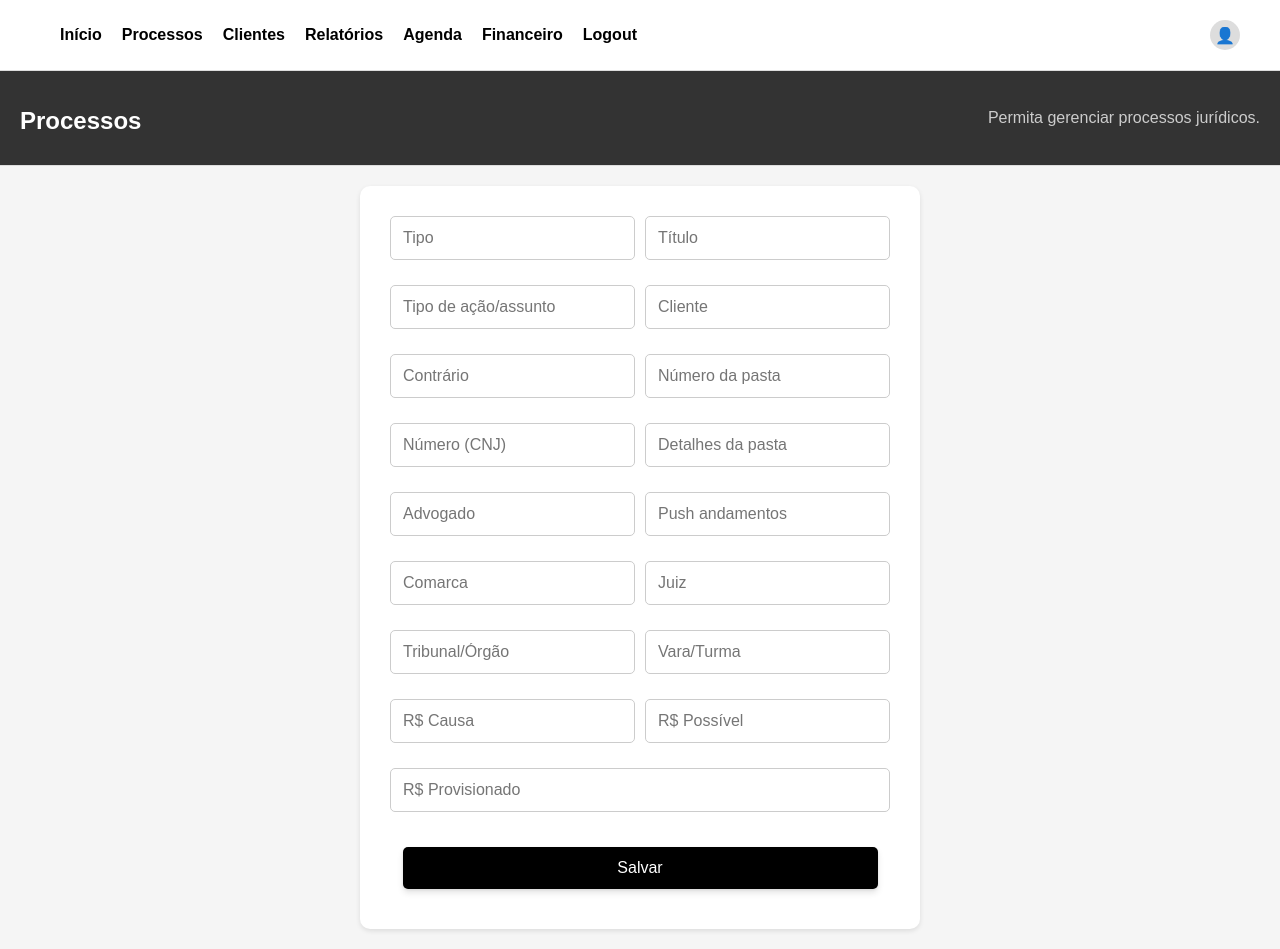
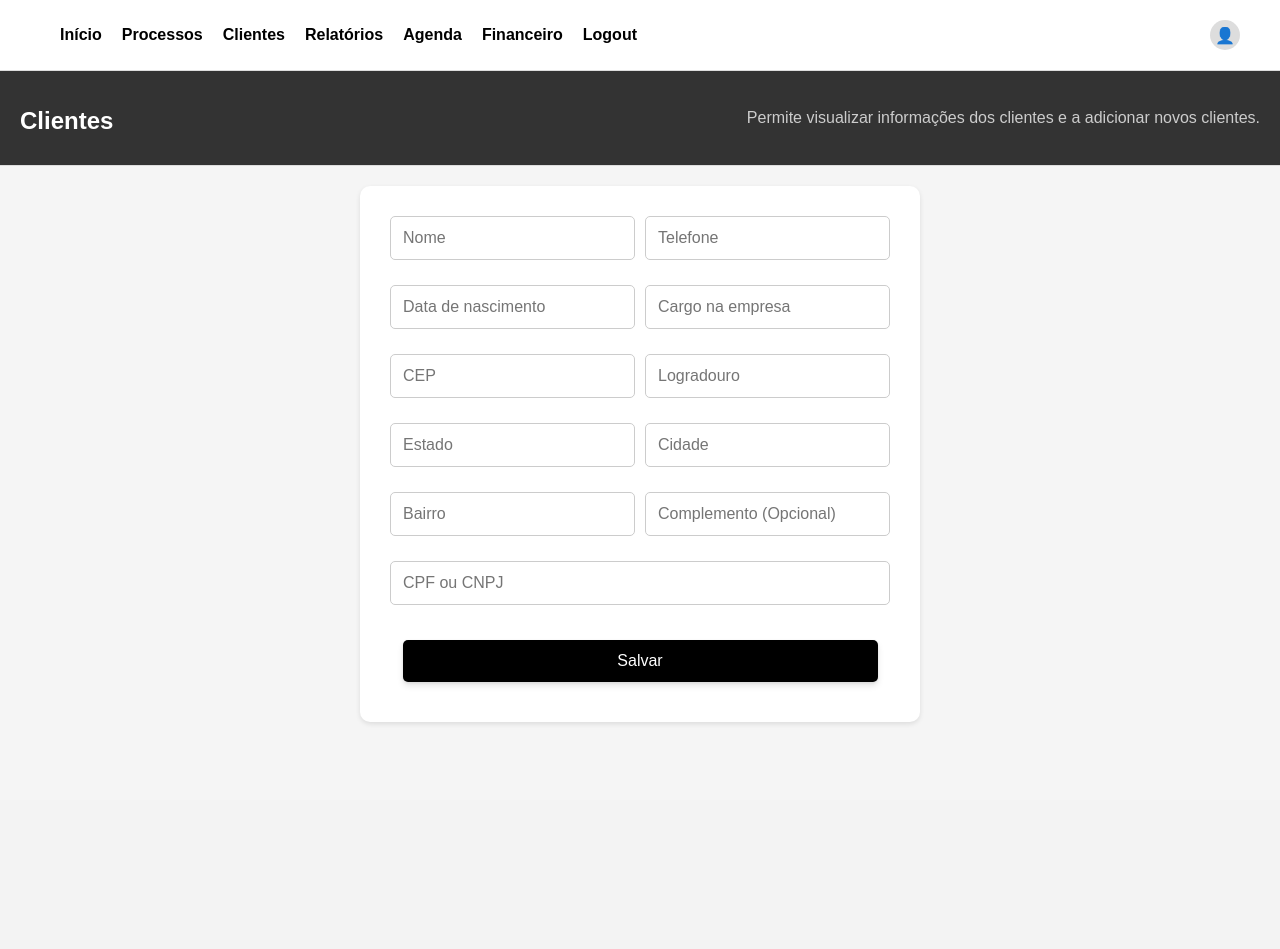
Before and after one commit to marcelomanchester/advocatus, a Django app: page /clients/register/ in a window 1280 px wide. After the commit the page ends 724 px from the top, so only its background shows below. Run offline with Django 5.2, Linux system fonts and the light colour scheme.

Commit message:
Clients register page

```diff
--- a/clients/templates/client_register.html
+++ b/clients/templates/client_register.html
@@ -9,8 +9,8 @@
 {% block 'body' %}
 {% include "partials/navbar.html" %}
 <header class="process_register-header">
-    <h1>Processos</h1>
-    <p>Permita gerenciar processos jurídicos.</p>
+    <h1>Clientes</h1>
+    <p>Permite visualizar informações  dos clientes e a adicionar novos clientes.</p>
 </header>
 
 <div class="container">
@@ -20,26 +20,18 @@
         {% endfor %}
     {% endif %}
     <form method='POST' class="form-container">{% csrf_token %}
-        <input type="text" name="tipo" placeholder="Tipo" required>
-        <input type="text" name="titulo" placeholder="Título" required>
-        <input type="text" name="tipo_acao" placeholder="Tipo de ação/assunto" required>
-        <input type="text" name="cliente" placeholder="Cliente" required>
-        <input type="text" name="contrario" placeholder="Contrário" required>
-        <input type="text" name="numero_pasta" placeholder="Número da pasta" required>
-        <input type="text" name="numero_cnj" placeholder="Número (CNJ)" required>
-        <input type="text" name="detalhes_pasta" placeholder="Detalhes da pasta" required>
-        <input type="text" name="advogado" placeholder="Advogado" required>
-        <input type="text" name="push_andamentos" placeholder="Push andamentos" required>
-        <input type="text" name="comarca" placeholder="Comarca" required>
-        <input type="text" name="juiz" placeholder="Juiz" required>
+        <input type="text" name="nome" placeholder="Nome" required>
+        <input type="text" name="telefone" placeholder="Telefone" required>
+        <input type="text" name="datanascimento" placeholder="Data de nascimento" required>
+        <input type="text" name="cargo" placeholder="Cargo na empresa" required>
+        <input type="text" name="cep" placeholder="CEP" required>
+        <input type="text" name="logradouro" placeholder="Logradouro" required>
+        <input type="text" name="estado" placeholder="Estado" required>
+        <input type="text" name="cidade" placeholder="Cidade" required>
+        <input type="text" name="bairro" placeholder="Bairro" required>
+        <input type="text" name="complemento" placeholder="Complemento (Opcional)" required>
+        <input type="text" name="cpf_cnpj" placeholder="CPF ou CNPJ" required>
 
-        <input type="text" name="tribunal" placeholder="Tribunal/Órgão" required>
-
-        <input type="text" name="vara" placeholder="Vara/Turma" required>
-
-        <input type="number" name="valor_causa" placeholder="R$ Causa" step="0.1" min="0" required>
-        <input type="number" name="valor_possivel" placeholder="R$ Possível" step="0.1" min="0" required>
-        <input type="number" name="valor_provisionado" placeholder="R$ Provisionado" step="0.1" min="0" required>
         <button class="submit-button" type="submit">Salvar</button>
     </form>
 </div>
```
